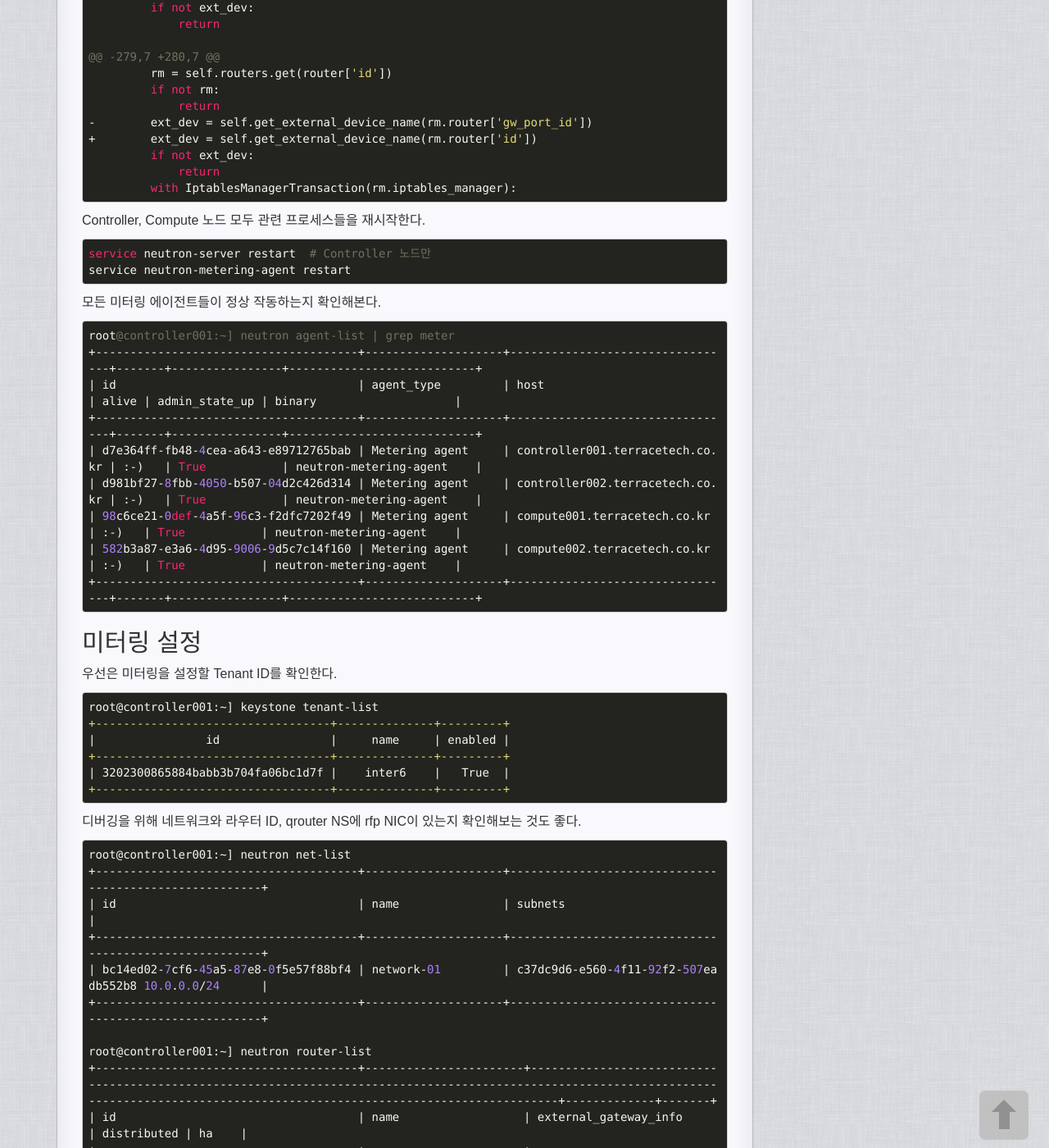
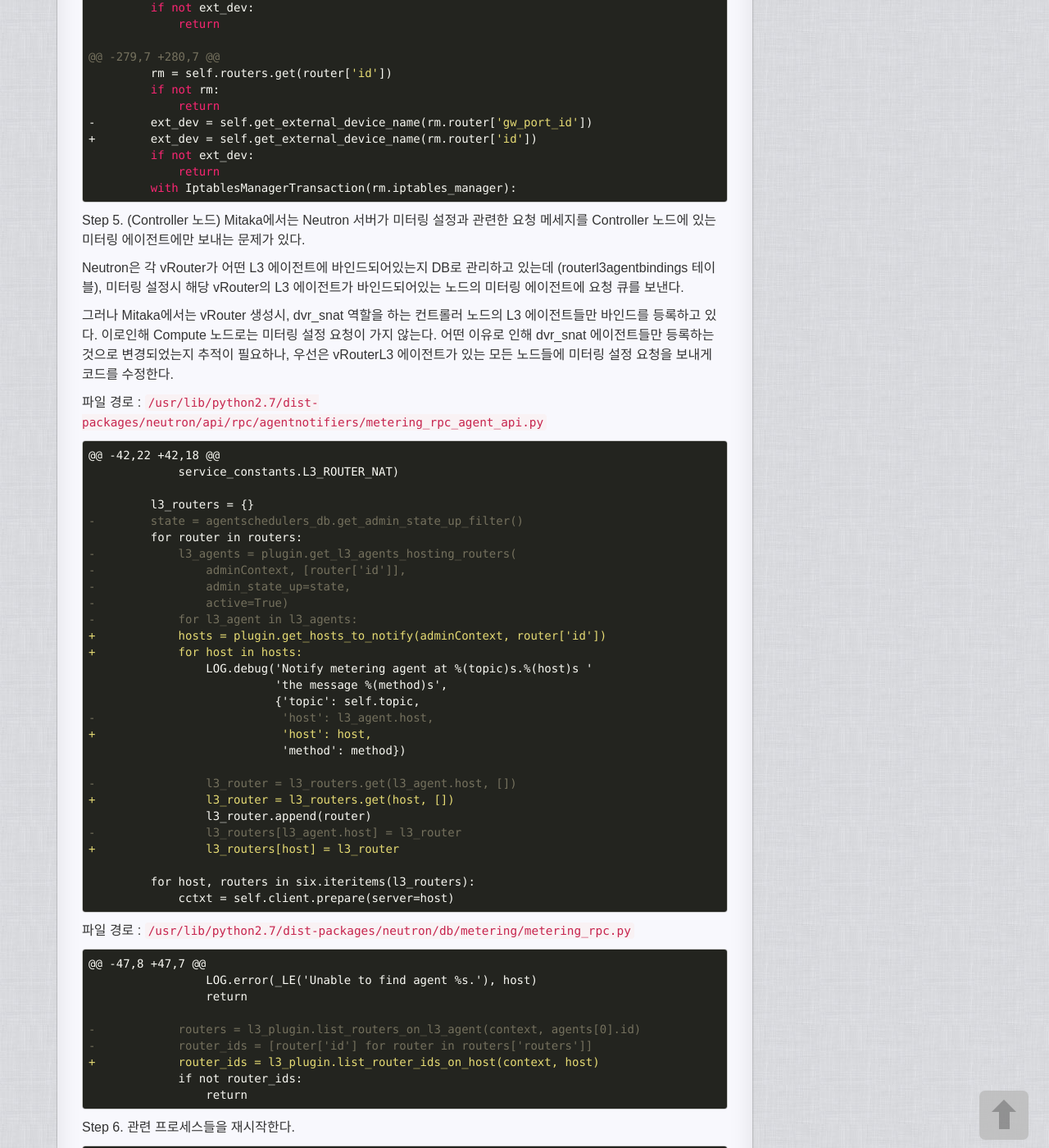
Before and after one commit to zizouu/zizouu.github.io, a Jekyll site: the page built from _posts/openstack/2017-01-18-neutron-metering-agent.md, in a window 1280 px wide and 1400 px high, scrolled down 2065 px. Shown: the whole window at 82% size. Built offline with Jekyll 4.4.1, drawn with Linux system fonts in a browser that asks for light colours; some of the changed text lies outside the part shown.

Commit message:
2017-01-18-neutron-metering-agent.md

````diff
--- a/_posts/openstack/2016-05-11-neutron-metering-agent.md
+++ b/_posts/openstack/2017-01-18-neutron-metering-agent.md
@@ -1,7 +1,7 @@
 ---
 layout: post
 title: "Neutron Metering Agent"
-date: 2016-05-11
+date: 2017-01-18
 categories: openstack
 ---
 
@@ -49,18 +49,18 @@ iptables 룰에 rfp가 아닌 (DVR 환경이 아닐 때 사용되는) qg NIC을
 
 다음과 같은 환경에서 진행한다.
 
-- Fuel로 배포한 Liberty
+- Fuel로 배포한 Mitaka
 - DVR 환경
 
-> Controller, Compute 노드 모두 다음 과정들을 진행한다.
+> DVR을 사용하고 Outbound 트래픽에만 관심이 있기 때문에 Compute 노드들에만 미터링 에이전트를 설치한다.
 
-```neutron-metering-agent```를 설치한다.
+Step 1. (Compute 노드) ```neutron-metering-agent```를 설치한다.
 
 ```bash
 apt-get install neutron-metering-agent
 ```
 
-```/etc/neutron/metering_agent.ini``` 파일을 다음과 같이 수정한다.
+Step 2. (Compute 노드) ```/etc/neutron/metering_agent.ini``` 파일을 다음과 같이 수정한다.
 
 ```ini
 [DEFAULT]
@@ -74,15 +74,14 @@ measure_interval = 60
 report_interval = 300
 ```
 
-```/etc/neutron/neutron.conf``` 파일에서 미터링 서비스를 추가한다.
+Step 3. (Controller, Compute 노드) ```/etc/neutron/neutron.conf``` 파일에서 미터링 서비스를 추가한다.
 
 ```ini
 # service_plugins = ..., neutron.services.metering.metering_plugin.MeteringPlugin
 service_plugins = neutron.services.l3_router.l3_router_plugin.L3RouterPlugin,neutron.services.metering.metering_plugin.MeteringPlugin
 ```
 
-미터링 소스 코드가 DVR 환경에 대해 고려되어있지 않으므로
-Controller, Compute 노드 모두 다음과 같이 ```iptables_driver.py``` 코드를 수정한다.
+Step 4. (Compute 노드) 미터링 소스 코드가 DVR 환경에 대해 고려되어있지 않으므로, 다음과 같이 ```iptables_driver.py``` 코드를 수정한다.
 (패치 포맷 형식에 주의한다)
 
 파일 경로 : ```/usr/lib/python2.7/dist-packages/neutron/services/metering/drivers/iptables/iptables_driver.py```
@@ -122,22 +121,81 @@ Controller, Compute 노드 모두 다음과 같이 ```iptables_driver.py``` 코
          with IptablesManagerTransaction(rm.iptables_manager):
 ```
 
-Controller, Compute 노드 모두 관련 프로세스들을 재시작한다.
+Step 5. (Controller 노드) Mitaka에서는 Neutron 서버가 미터링 설정과 관련한 요청 메세지를
+Controller 노드에 있는 미터링 에이전트에만 보내는 문제가 있다.
+
+Neutron은 각 vRouter가 어떤 L3 에이전트에 바인드되어있는지 DB로 관리하고 있는데 (routerl3agentbindings 테이블),
+미터링 설정시 해당 vRouter의 L3 에이전트가 바인드되어있는 노드의 미터링 에이전트에 요청 큐를 보낸다.
+
+그러나 Mitaka에서는 vRouter 생성시, dvr_snat 역할을 하는 컨트롤러 노드의 L3 에이전트들만 바인드를 등록하고 있다.
+이로인해 Compute 노드로는 미터링 설정 요청이 가지 않는다.
+어떤 이유로 인해 dvr_snat 에이전트들만 등록하는 것으로 변경되었는지 추적이 필요하나,
+우선은 vRouterL3 에이전트가 있는 모든 노드들에 미터링 설정 요청을 보내게 코드를 수정한다.
+
+파일 경로 : ```/usr/lib/python2.7/dist-packages/neutron/api/rpc/agentnotifiers/metering_rpc_agent_api.py```
+
+```
+@@ -42,22 +42,18 @@
+             service_constants.L3_ROUTER_NAT)
+
+         l3_routers = {}
+-        state = agentschedulers_db.get_admin_state_up_filter()
+         for router in routers:
+-            l3_agents = plugin.get_l3_agents_hosting_routers(
+-                adminContext, [router['id']],
+-                admin_state_up=state,
+-                active=True)
+-            for l3_agent in l3_agents:
++            hosts = plugin.get_hosts_to_notify(adminContext, router['id'])
++            for host in hosts:
+                 LOG.debug('Notify metering agent at %(topic)s.%(host)s '
+                           'the message %(method)s',
+                           {'topic': self.topic,
+-                           'host': l3_agent.host,
++                           'host': host,
+                            'method': method})
+
+-                l3_router = l3_routers.get(l3_agent.host, [])
++                l3_router = l3_routers.get(host, [])
+                 l3_router.append(router)
+-                l3_routers[l3_agent.host] = l3_router
++                l3_routers[host] = l3_router
+
+         for host, routers in six.iteritems(l3_routers):
+             cctxt = self.client.prepare(server=host)
+```
+
+파일 경로 : ```/usr/lib/python2.7/dist-packages/neutron/db/metering/metering_rpc.py```
+
+```
+@@ -47,8 +47,7 @@
+                 LOG.error(_LE('Unable to find agent %s.'), host)
+                 return
+
+-            routers = l3_plugin.list_routers_on_l3_agent(context, agents[0].id)
+-            router_ids = [router['id'] for router in routers['routers']]
++            router_ids = l3_plugin.list_router_ids_on_host(context, host)
+             if not router_ids:
+                 return
+```
+
+Step 6. 관련 프로세스들을 재시작한다.
 
 ```bash
-service neutron-server restart  # Controller 노드만
+# Controller 노드
+service neutron-server restart
+
+# Compute 노드
 service neutron-metering-agent restart
 ```
 
-모든 미터링 에이전트들이 정상 작동하는지 확인해본다.
+Step 7. 모든 미터링 에이전트들이 정상 작동하는지 확인해본다.
 
 ```bash
 root@controller001:~] neutron agent-list | grep meter
 +--------------------------------------+--------------------+---------------------------------+-------+----------------+---------------------------+
 | id                                   | agent_type         | host                            | alive | admin_state_up | binary                    |
 +--------------------------------------+--------------------+---------------------------------+-------+----------------+---------------------------+
-| d7e364ff-fb48-4cea-a643-e89712765bab | Metering agent     | controller001.terracetech.co.kr | :-)   | True           | neutron-metering-agent    |
-| d981bf27-8fbb-4050-b507-04d2c426d314 | Metering agent     | controller002.terracetech.co.kr | :-)   | True           | neutron-metering-agent    |
 | 98c6ce21-0def-4a5f-96c3-f2dfc7202f49 | Metering agent     | compute001.terracetech.co.kr    | :-)   | True           | neutron-metering-agent    |
 | 582b3a87-e3a6-4d95-9006-9d5c7c14f160 | Metering agent     | compute002.terracetech.co.kr    | :-)   | True           | neutron-metering-agent    |
 +--------------------------------------+--------------------+---------------------------------+-------+----------------+---------------------------+
````
